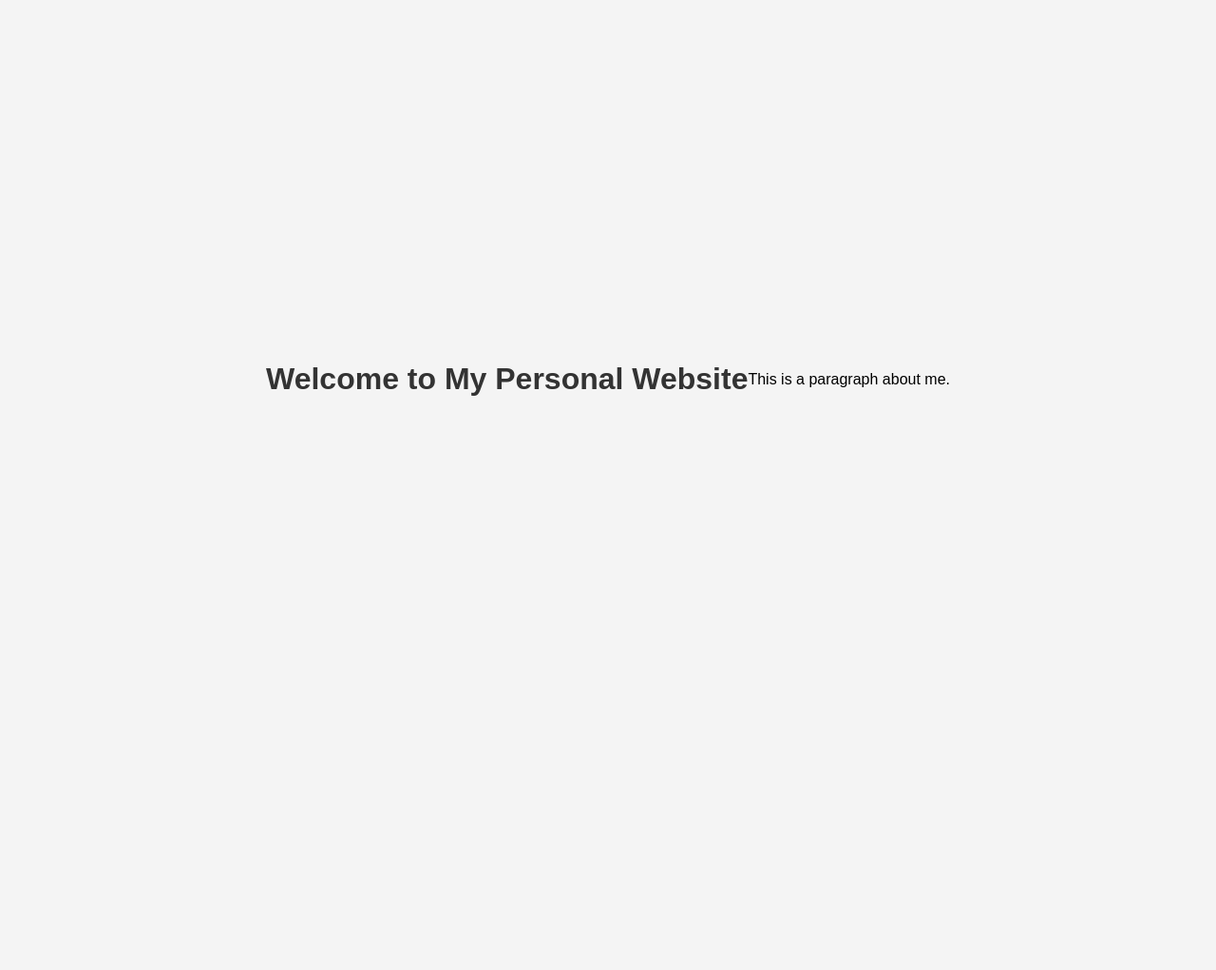
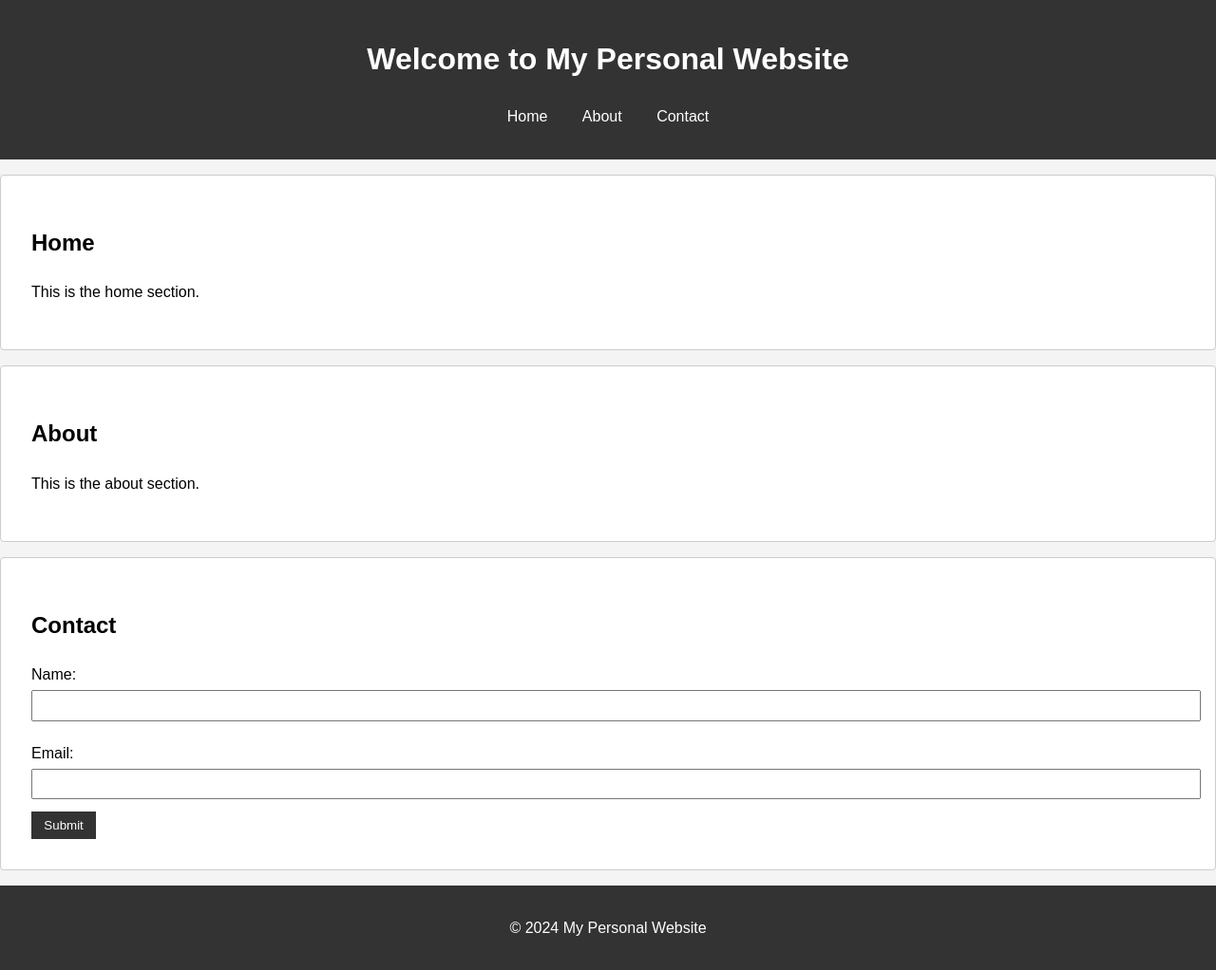
Before and after one commit to Immanuel-Yong/Immanuel-Yong.github.io, a plain HTML site: page index.html in a window 1280 px wide. Shown: the whole page at 95% size. Before the commit the page ends 800 px from the top, so only its background shows below. Drawn offline with Linux system fonts and the light colour scheme.

Commit message:
20240731-1

```diff
--- a/index.html
+++ b/index.html
@@ -7,7 +7,40 @@
     <link rel="stylesheet" href="styles.css">
 </head>
 <body>
-    <h1>Welcome to My Personal Website</h1>
-    <p>This is a paragraph about me.</p>
+    <header>
+        <h1>Welcome to My Personal Website</h1>
+        <nav>
+            <ul>
+                <li><a href="#home">Home</a></li>
+                <li><a href="#about">About</a></li>
+                <li><a href="#contact">Contact</a></li>
+            </ul>
+        </nav>
+    </header>
+
+    <section id="home">
+        <h2>Home</h2>
+        <p>This is the home section.</p>
+    </section>
+
+    <section id="about">
+        <h2>About</h2>
+        <p>This is the about section.</p>
+    </section>
+
+    <section id="contact">
+        <h2>Contact</h2>
+        <form action="#" method="post">
+            <label for="name">Name:</label>
+            <input type="text" id="name" name="name">
+            <label for="email">Email:</label>
+            <input type="email" id="email" name="email">
+            <input type="submit" value="Submit">
+        </form>
+    </section>
+
+    <footer>
+        <p>&copy; 2024 My Personal Website</p>
+    </footer>
 </body>
 </html>
--- a/styles.css
+++ b/styles.css
@@ -3,13 +3,62 @@ body {
     line-height: 1.6;
     margin: 0;
     padding: 0;
-    display: flex;
-    justify-content: center;
-    align-items: center;
-    height: 100vh;
     background-color: #f4f4f4;
 }
 
-h1 {
-    color: #333;
+header {
+    background-color: #333;
+    color: #fff;
+    padding: 1em 0;
+    text-align: center;
 }
+
+header nav ul {
+    list-style: none;
+    padding: 0;
+}
+
+header nav ul li {
+    display: inline;
+    margin: 0 1em;
+}
+
+header nav ul li a {
+    color: #fff;
+    text-decoration: none;
+}
+
+section {
+    padding: 2em;
+    margin: 1em 0;
+    background-color: #fff;
+    border: 1px solid #ccc;
+    border-radius: 4px;
+}
+
+footer {
+    text-align: center;
+    padding: 1em 0;
+    background-color: #333;
+    color: #fff;
+}
+
+form label {
+    display: block;
+    margin: 0.5em 0 0.2em;
+}
+
+form input[type="text"],
+form input[type="email"] {
+    width: 100%;
+    padding: 0.5em;
+    margin-bottom: 1em;
+}
+
+form input[type="submit"] {
+    background-color: #333;
+    color: #fff;
+    border: none;
+    padding: 0.5em 1em;
+    cursor: pointer;
+}
```
